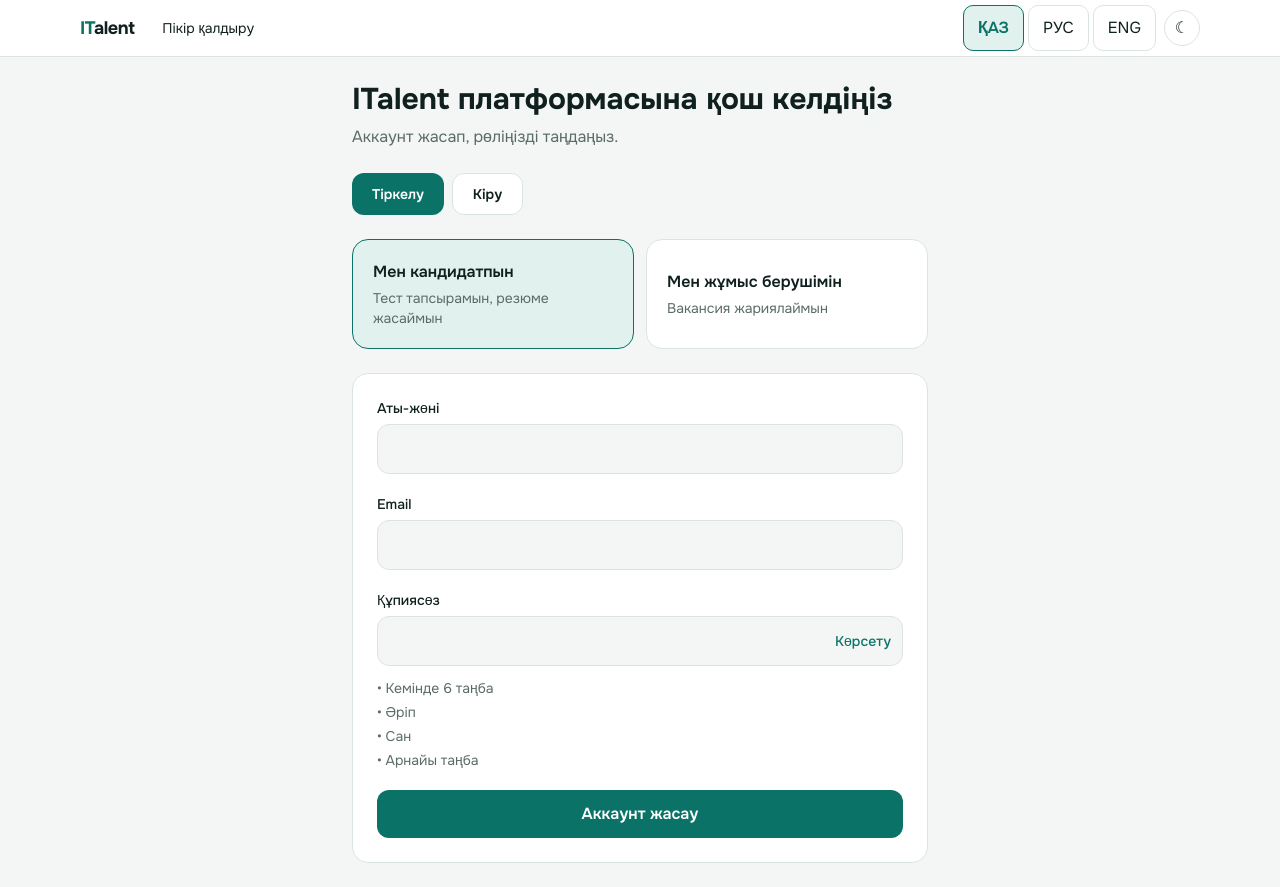
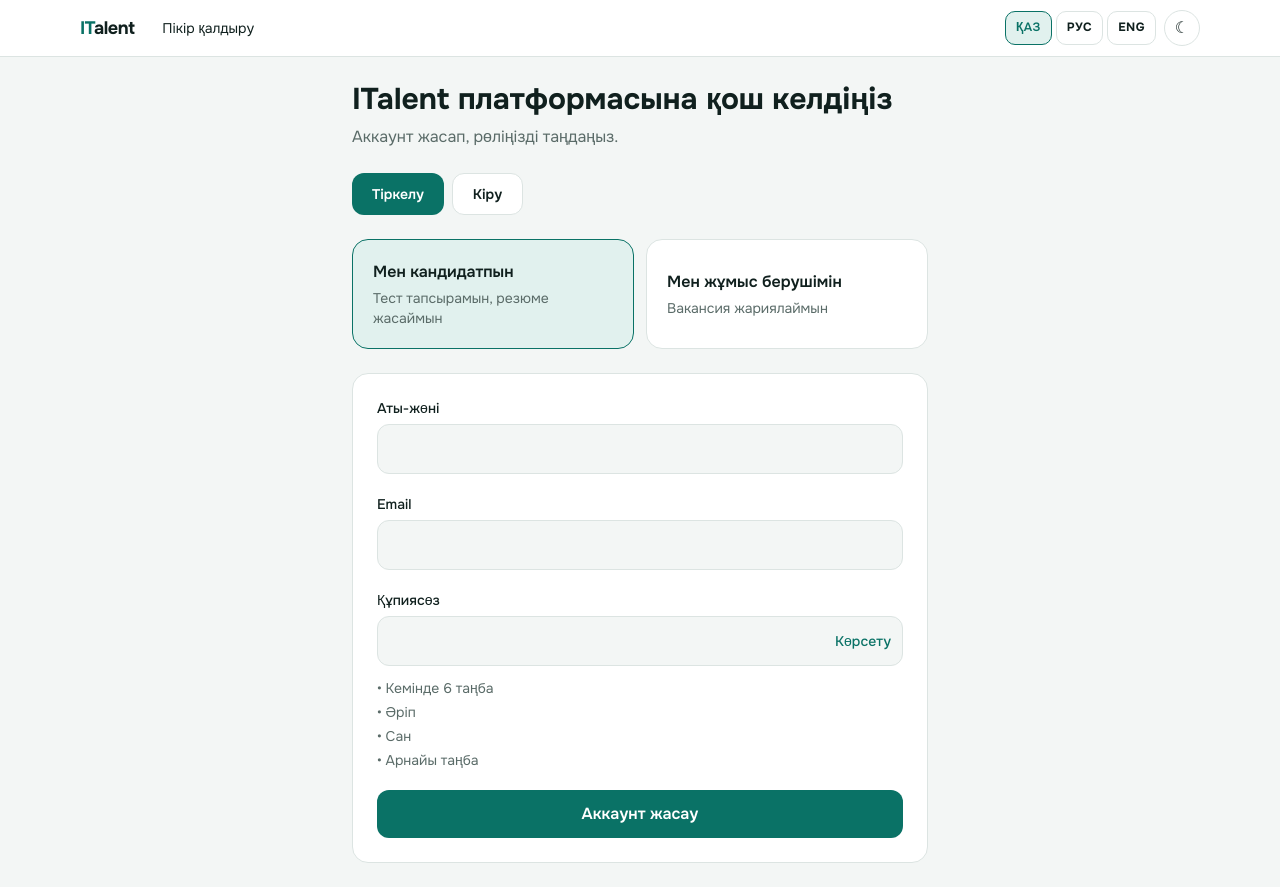
Before and after one commit to AdinaSugirbai/4everr, a Next.js app: page /start in a window 1280 px wide. Built offline with nearby package versions, Linux system fonts and the light colour scheme; no server answers; the database is empty.

Commit message:
Add styling for small segmented elements

```diff
--- a/app/globals.css
+++ b/app/globals.css
@@ -52,3 +52,4 @@ body::before{content:"";position:fixed;inset:0 0 auto;height:env(safe-area-inset
 @media (prefers-reduced-motion:reduce){*,*::before,*::after{animation:none!important;transition:none!important}}
 :root[data-theme="light"]{color-scheme:light}
 :root[data-theme="dark"]{color-scheme:dark}
+.seg.seg-sm span{padding:6px 10px;min-height:34px;font-size:12px;font-weight:700;letter-spacing:.04em}
```
